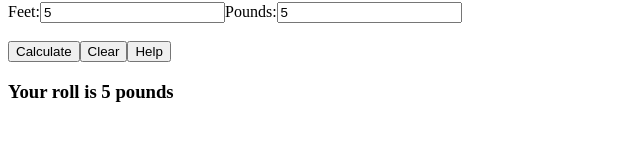
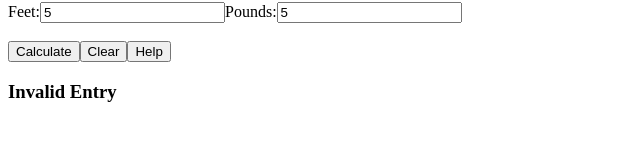
Before and after one commit to ngenter/Poundage, an Angular app: page / in a window 1280 px wide. Both pictures are taken after typing "5", "5", "5", "5" into the empty fields and a click on the button "Calculate". Shown: the part 199-340 px from the top of the page, without its empty margins (0-640 px from the left). Built offline with nearby package versions, Linux system fonts and the light colour scheme.

Commit message:
minor fixes

```diff
--- a/src/app/hxw.component.html
+++ b/src/app/hxw.component.html
@@ -20,7 +20,7 @@
 <br>
 
 <div *ngIf="showAnswer">
-    <h3>Your roll is {{ answer }}  {{rollIs}}</h3>
+    <h3>Your roll is {{ answer }}  {{ rollIs }}</h3>
 </div>
 
 
@@ -30,6 +30,8 @@
     <p>Enter the 'Feet' and 'Pounds' of a known roll.</p>
     <p>Enter in either the 'Feet' or 'Pounds' of the roll you are trying to calculate</p>
     <p>Click Calculate</p>
+</div>
 
-
+<div *ngIf="showInvalid">
+    <h3>Invalid Entry</h3>
 </div>
--- a/src/app/hxw.component.ts
+++ b/src/app/hxw.component.ts
@@ -14,27 +14,41 @@ export class HxwComponent {
     answer: number = null;
     rollIs: string = null;
 
+
     showAnswer: boolean = false;
+    showInvalid: boolean = false;
     showHelp: boolean = false;
 
     calculate(){
+        if (this.questionFootage  == null && this.questionPoundage == null && this.showInvalid == false){
+            if (this.showInvalid = false){
+
+            }
+            this.showInvalid = true
+
+
+
+        }
+
         if (this.questionFootage == null)
             {
             this.answer = (this.knownFootage / this.knownPoundage * this.questionPoundage)
-            console.log(this.answer)
             this.showAnswer = !this.showAnswer
             this.rollIs = "feet"
         }
 
-        else {
+        if (this.questionPoundage == null)
+            {
+
             this.answer = (this.knownPoundage / this.knownFootage * this.questionFootage)
-            console.log(this.answer)
             this.showAnswer = !this.showAnswer
             this.rollIs = "pounds"
         }
 
+        else {
+            this.showInvalid = !this.showInvalid
+        }
     }
-
 
     clearFootage(){
         this.questionFootage = null;
@@ -58,5 +72,4 @@ export class HxwComponent {
         this.showHelp = true;
     }
 
-
 }
```
